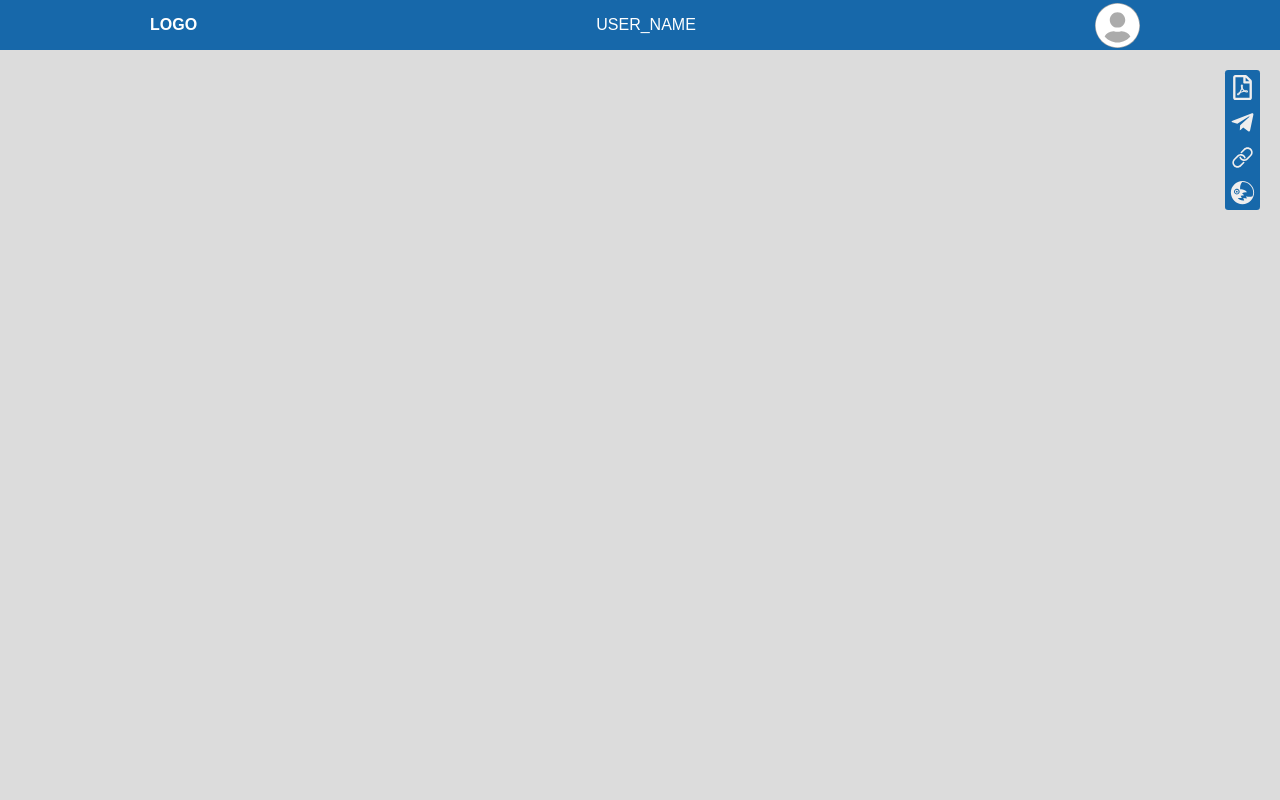
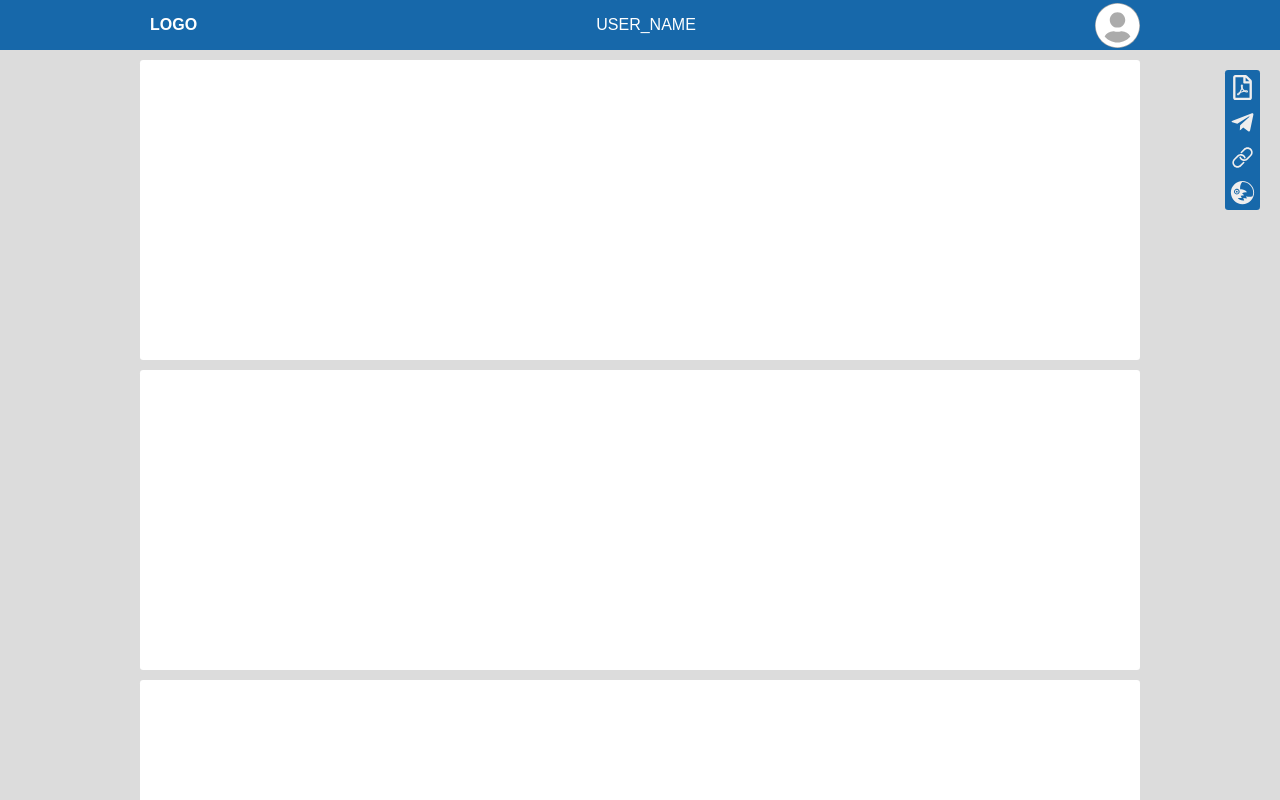
Before and after one commit to Raudelgar/mycvpro-resume, a React (Create React App) app: page / in a window 1280 px wide. Shown: the top 800 px of the page. Built offline with nearby package versions, Linux system fonts and the light colour scheme.

Commit message:
adding main layout

```diff
--- a/src/components/main/App.js
+++ b/src/components/main/App.js
@@ -7,6 +7,7 @@ import useTheme from '../../hooks/useTheme.js';
 // import SemipolarSpinner from '../loaders/SemipolarSpinner.js';
 import LogoLoader from '../loaders/LogoLoader.js';
 import SettingMenu from '../menu/SettingMenu.js';
+import Home from '../pages/home/Home.js';
 
 export default function App() {
 	const [theme, handleTheme] = useTheme();
@@ -28,6 +29,7 @@ export default function App() {
 				<div className={`${theme}-App`}>
 					<NavBar />
 					<SettingMenu />
+					<Home />
 				</div>
 			)}
 		</ThemeContext.Provider>
--- /dev/null
+++ b/src/components/pages/home/Home.js
@@ -0,0 +1,18 @@
+import React, { useContext } from 'react';
+
+import './home.scss';
+import ThemeContext from '../../../context/ThemeContext.js';
+
+export default function Home() {
+	const { theme } = useContext(ThemeContext);
+	return (
+		<div className='main-container'>
+			<div className='grid-container'>
+				<div className={`${theme}-grid-item`}></div>
+				<div className={`${theme}-grid-item`}></div>
+				<div className={`${theme}-grid-item`}></div>
+				<div className={`${theme}-grid-item`}></div>
+			</div>
+		</div>
+	);
+}
--- /dev/null
+++ b/src/components/pages/home/home.scss
@@ -0,0 +1,28 @@
+.main-container {
+	width: 1000px;
+	height: 100%;
+	margin: 0 auto;
+
+	.grid-container {
+		display: grid;
+		/* grid-template-rows: repeat(4, 400px); */
+		grid-template-columns: 1fr;
+		// grid-template-rows: 400px;
+		grid-auto-rows: minmax(150px, 300px);
+		grid-gap: 10px 10px;
+		width: 1000px;
+		padding: 10px 0;
+		background-color: transparent;
+
+		.light-grid-item,
+		.dark-grid-item {
+			background-color: #fff;
+			border-radius: 0.2em;
+		}
+
+		.dark-grid-item {
+			background-color: #1f2020;
+			color: #fff;
+		}
+	}
+}
```
